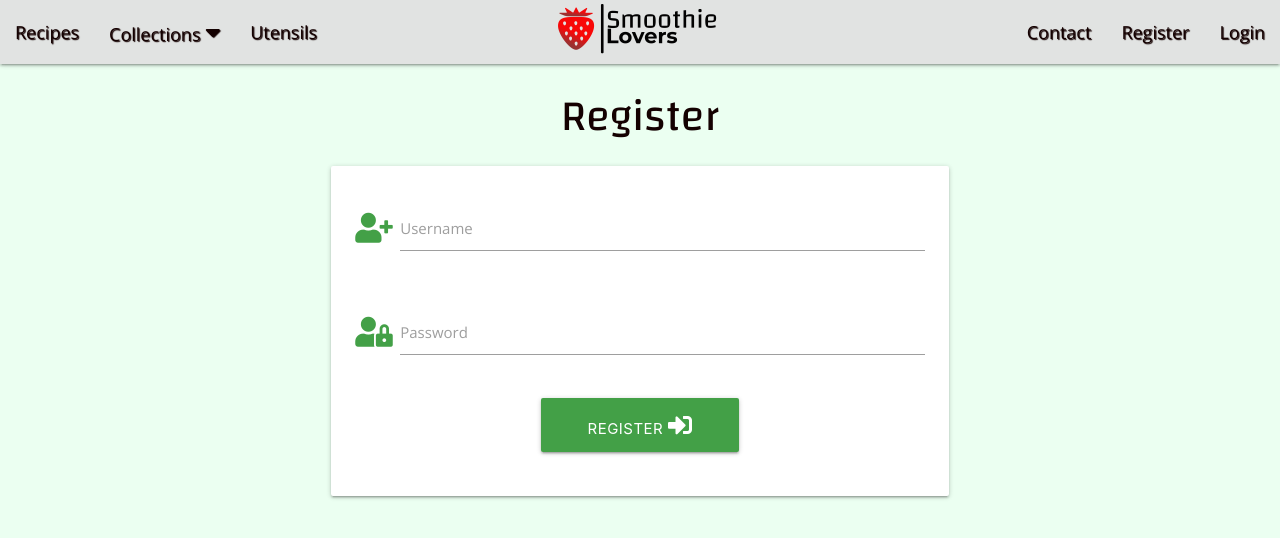
After one commit to Eva-Kuk/smoothie-lovers, a Flask app: page /register in a window 1280 px wide. The commit adds this page. Shown: the top 538 px of the page. Run offline with Flask 2, Linux system fonts and the light colour scheme; some libraries are stand-ins or nearby versions.

Commit message:
feat: Add Register template

```diff
--- a/app.py
+++ b/app.py
@@ -4,6 +4,7 @@ from flask import (
     redirect, request, session, url_for)
 from flask_pymongo import PyMongo
 from bson.objectid import ObjectId
+from werkzeug.security import generate_password_hash, check_password_hash
 if os.path.exists("env.py"):
     import env
 
@@ -23,6 +24,11 @@ def get_recipes():
     recipes = mongo.db.recipes.find()
     return render_template("recipes.html", recipes=recipes)
 
+@app.route("/register", methods=["GET", "POST"])
+def register():
+    return render_template("register.html")
+
+
 
 if __name__ == "__main__":
     app.run(host=os.environ.get("IP"),
--- a/templates/base.html
+++ b/templates/base.html
@@ -39,18 +39,18 @@
             <nav class="nav-extend text-shadow nav-color">
                 <!-- top navbar -->
                 <div class="nav-wrapper">
-                <a href="#" class="brand-logo center"><img src="../static/images/logo.png"
+                    <a href="{{ url_for('get_recipes') }}" class="brand-logo center"><img src="../static/images/logo.png"
                             alt="Smoothie Lovers Logo"></a>
                     <a href="#" data-target="mobile-demo" class="sidenav-trigger"><i class="fas fa-bars"></i></a>
                     <ul class="left hide-on-med-and-down">
-                    <li><a href="#">Recipes</a></li>
+                        <li><a href="{{ url_for('get_recipes') }}">Recipes</a></li>
                         <li><a class="dropdown-trigger" href="#!" data-target="dropdown1"> Collections <i class="fas fa-caret-down"></i></a></li>
                         <li><a href="#">Utensils</a></li>
                     </ul>
 
                     <ul class="right hide-on-med-and-down">
                         <li><a href="#">Contact</a></li>
-                    <li><a href="#">Register</a></li>
+                        <li><a href="{{ url_for('register') }}">Register</a></li>
                         <li><a href="#">Login</a></li>
                     </ul>
 
@@ -69,10 +69,10 @@
             <li><a class="dropdown-trigger" href="#!" data-target="dropdown2"> Collections <i class="fas fa-caret-down"></i></a></li>
             <li><a href="#">Utensils</a></li>
             <li><a href="#">Contact</a></li>
-            <li><a href="#">Register</a></li>
+            <li><a href="{{ url_for('register') }}">Register</a></li>
             <li><a href="#">Login</a></li>
         </ul>
-
+        <!-- End of site navigation-->
     </header>
 
 
--- /dev/null
+++ b/templates/register.html
@@ -0,0 +1,35 @@
+{% extends "base.html" %}
+{% block content %}
+
+<h3 class="center-align">Register</h3>
+<!--CREDIT: card panel code customized from materializecss-->
+<div class="row">
+    <form class="col s12 m6 offset-m3" method="POST" action="{{ url_for('register') }}">
+        <div class="card-panel">
+            <!--username-->
+            <div class="row">
+                <div class="input-field col s12">
+                    <i class="fas fa-user-plus prefix green-text text-darken-1"></i>
+                    <input id="username" name="username" type="text" class="validate" required>
+                    <label for="username">Username</label>
+
+                </div>
+            </div>
+            <!--password-->
+            <div class="row">
+                <div class="input-field col s12">
+                    <i class="fas fa-user-lock prefix green-text text-darken-1"></i>
+                    <input id="password" name="passsword" type="password" class="validate">
+                    <label for="password">Password</label>
+                </div>
+            </div>
+            <!--register-->
+        <div class="row">
+            <button type="submit" class="col s4 offset-s4 green darken-1 btn-large">
+                Register <i class="fas fa-sign-in-alt"></i>
+            </button>
+        </div>
+        </div>
+    </form>
+</div>
+{% endblock %}
```
Also changed, not shown: static/css/style.css (line endings or trailing spaces). Lines whose indentation alone changed are shown as unchanged.
